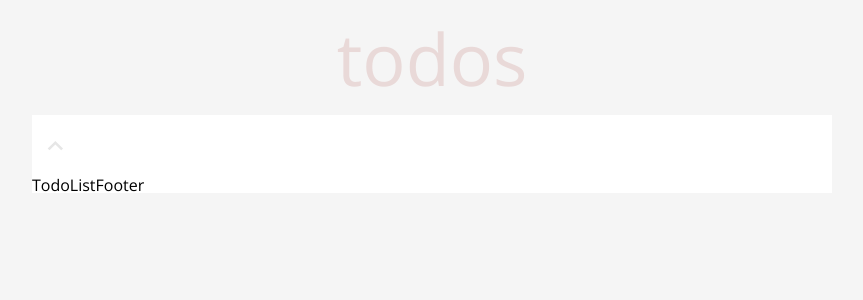
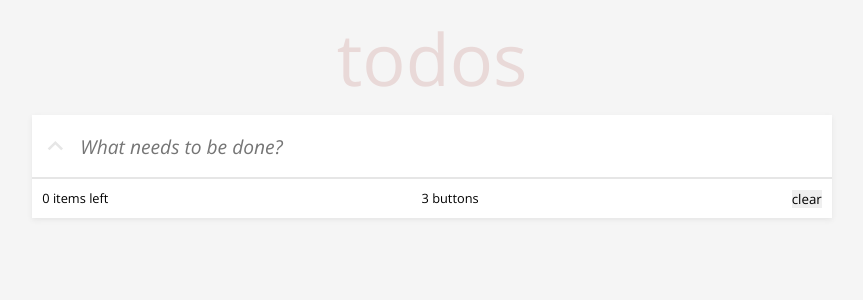
Before and after one commit to Alexander-Bulgakov/todolist-react-typescript, a React app: page / in a window 1280 px wide. Shown: the top 300 px of the page, without its empty margins (208-1071 px from the left). Built offline with nearby package versions, Linux system fonts and the light colour scheme.

Commit message:
todos adding complited

```diff
--- /dev/null
+++ b/src/components/Todo.tsx
@@ -0,0 +1,60 @@
+import React from 'react';
+import styled from 'styled-components';
+import { iTodo } from './TodoList';
+import { BsCircle, BsCheckCircle } from 'react-icons/bs';
+interface Props {
+  active: boolean;
+}
+
+const StyledInputGroup = styled.div`
+  display: flex;
+  justify-content: space-between;
+  align-items: center;
+  padding: 0.5em;
+  min-height: 60px;
+`;
+
+const TodoWrapper = styled(StyledInputGroup)`
+  padding: 0.7em;
+  gap: 0.2em;
+`;
+
+const StyledTodo = styled.div<Props>`
+  height: 100%;
+  width: 100%;
+  padding: 0.5em;
+  // font-style: italic;
+  font-weight: 400;
+  font-size: ${({ theme }) => theme.fs.medium};
+  color: ${({ active, theme }) => (active ? 'black' : theme.color.grey)};
+  text-decoration: ${({ active }) => (active ? 'none' : 'line-through')};
+`;
+
+interface iTodoProps extends iTodo {
+  toggleActive: (e: React.MouseEvent<SVGAElement, MouseEvent>, id: string) => void;
+}
+
+const Todo = ({ id, text, active, toggleActive }: iTodoProps) => {
+  return (
+    <TodoWrapper key={id}>
+      {active ? (
+        <BsCircle
+          size={'1.5em'}
+          color="#e6e6e6"
+          cursor={'pointer'}
+          onClick={(e: React.MouseEvent<SVGAElement>) => toggleActive(e, id)}
+        />
+      ) : (
+        <BsCheckCircle
+          size={'1.5em'}
+          color="#77c0af"
+          cursor={'pointer'}
+          onClick={(e: React.MouseEvent<SVGAElement>) => toggleActive(e, id)}
+        />
+      )}
+      <StyledTodo active={active}>{text}</StyledTodo>
+    </TodoWrapper>
+  );
+};
+
+export default Todo;
--- a/src/components/TodoList.tsx
+++ b/src/components/TodoList.tsx
@@ -1,9 +1,8 @@
-import React, { useState } from 'react';
+import React, { useEffect, useState } from 'react';
 import styled from 'styled-components';
-// import InputGroup from './InputGroup';
 import TodoListFooter from './TodoListFooter';
 import { MdOutlineKeyboardArrowUp } from 'react-icons/md';
-import { BsCircle } from 'react-icons/bs';
+import Todo from './Todo';
 
 const StyledTodoList = styled.div`
   display: flex;
@@ -11,6 +10,7 @@ const StyledTodoList = styled.div`
   width: 800px;
   margin: 0 auto;
   background-color: white;
+  box-shadow: 0 2px 5px 0 ${(props) => props.theme.color.grey};
 `;
 
 const StyledInputGroup = styled.div`
@@ -19,6 +19,11 @@ const StyledInputGroup = styled.div`
   align-items: center;
   padding: 0.5em;
   min-height: 60px;
+  border-bottom: solid ${({ theme }) => theme.color.grey} 2px;
+`;
+
+const ListItem = styled.li`
+  border-bottom: solid ${({ theme }) => theme.color.grey} 1px;
 `;
 
 const Input = styled.input`
@@ -28,31 +33,19 @@ const Input = styled.input`
   font-style: italic;
   font-weight: 400;
   font-size: ${({ theme }) => theme.fs.medium};
-  color: ${({ theme }) => theme.color.grey};
+  // color: ${({ theme }) => theme.color.grey};
 `;
 
-const TodoWrapper = styled(StyledInputGroup)`
-  padding: 0.7em;
-  gap: 0.2em;
-`;
-const Todo = styled.div`
-  height: 100%;
-  width: 100%;
-  padding: 0.5em;
-  // font-style: italic;
-  font-weight: 400;
-  font-size: ${({ theme }) => theme.fs.medium};
-  color: black;
-`;
-
-interface iTodo {
+export interface iTodo {
   text: string;
   id: string;
+  active: boolean;
 }
 
 const TodoList = () => {
   const [todos, setTodos] = useState<iTodo[]>([]);
   const [text, setText] = useState('');
+  const [itemsLeft, setItemsLeft] = useState(0);
 
   const handleChange = (e: React.ChangeEvent<HTMLInputElement>) => {
     setText(e.target.value);
@@ -65,16 +58,37 @@ const TodoList = () => {
         {
           text,
           id: Date.now().toString(),
+          active: true,
         },
       ]);
       setText('');
     }
   };
+
+  const toggleActive = (e: React.MouseEvent<SVGAElement, MouseEvent>, id: any) => {
+    const todosUpdated = todos.map((todo) => {
+      if (todo.id !== id) return todo;
+
+      return {
+        ...todo,
+        active: !todo.active,
+      };
+    });
+
+    setTodos(todosUpdated);
+  };
+
+  useEffect(() => {
+    const todosLeft = todos.filter((todo) => todo.active === true);
+    setItemsLeft(todosLeft.length);
+    console.log(itemsLeft);
+  }, [itemsLeft]);
+
   console.log(todos);
+  console.log(itemsLeft);
 
   return (
     <StyledTodoList>
-      {/* <InputGroup addTodo={addTodo} /> */}
       <StyledInputGroup>
         <MdOutlineKeyboardArrowUp
           size={'2em'}
@@ -82,25 +96,27 @@ const TodoList = () => {
           style={{ transform: todos.length > 0 ? 'rotate(180deg)' : 'none', transition: 'transform 0.3s' }}
         />
         <Input
+          placeholder="What needs to be done?"
           value={text}
           onChange={handleChange}
           onKeyDown={addTodo}
         />
       </StyledInputGroup>
       <ul>
-        {todos.map(({ id, text }) => {
+        {todos.map(({ id, text, active }) => {
           return (
-            <TodoWrapper key={id}>
-              <BsCircle
-                size={'1.5em'}
-                color="#e6e6e6"
+            <ListItem key={id}>
+              <Todo
+                id={id}
+                text={text}
+                active={active}
+                toggleActive={toggleActive}
               />
-              <Todo>{text}</Todo>
-            </TodoWrapper>
+            </ListItem>
           );
         })}
       </ul>
-      <TodoListFooter />
+      <TodoListFooter todos={todos} />
     </StyledTodoList>
   );
 };
--- a/src/components/TodoListFooter.tsx
+++ b/src/components/TodoListFooter.tsx
@@ -1,7 +1,31 @@
-import React from 'react';
+import React, { useEffect, useState } from 'react';
+import styled from 'styled-components';
+import { iTodo } from './TodoList';
 
-const TodoListFooter = () => {
-  return <div>TodoListFooter</div>;
+const StyledTodoListFooter = styled.div`
+  display: flex;
+  justify-content: space-between;
+  align-items: center;
+  padding: 0.8em;
+  font-size: ${({ theme }) => theme.fs.small};
+`;
+
+interface TodosProps {
+  todos: iTodo[];
+}
+
+const TodoListFooter = ({ todos }: TodosProps) => {
+  const [todosLeft, setTodosLeft] = useState<iTodo[]>([]);
+  useEffect(() => {
+    setTodosLeft(todos.filter((todo: iTodo) => todo.active));
+  }, [todos]);
+  return (
+    <StyledTodoListFooter>
+      <span>{todosLeft.length} items left</span>
+      <div>3 buttons</div>
+      <button>clear</button>
+    </StyledTodoListFooter>
+  );
 };
 
 export default TodoListFooter;
```
